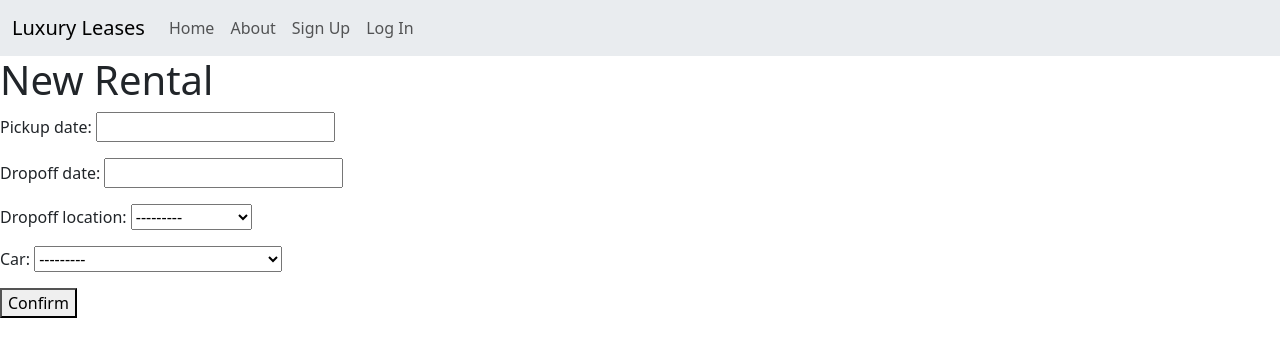
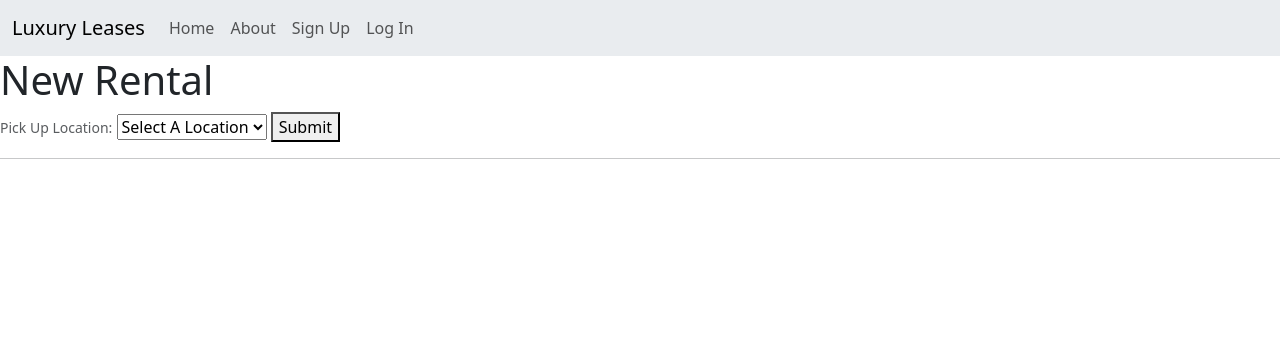
Before and after one commit to Peng2558/luxuryleases, a Django app: page /rentals/create in a window 1280 px wide. Shown: the top 357 px of the page. Run offline with Django 5.2, Linux system fonts and the light colour scheme; tables that the repository leaves empty hold one stand-in row (values such as "Sample post").

Commit message:
adds changes to rental form

```diff
--- a/main_app/templates/main_app/rental_form.html
+++ b/main_app/templates/main_app/rental_form.html
@@ -1,11 +1,67 @@
 {% extends "base.html" %}
 
 {% block content %}
+<style>
+    #tutorial {
+        visibility: hidden;
+    }
+</style>
+
 <h1>New Rental</h1>
 
-<form action="" method="POST">
+
+<form id="select" action="" method="POST">
     {% csrf_token %}
-    {{form.as_p}}
-    <button type="submit">Confirm</button>
+    <label class="form-text">Pick Up Location:</label>
+    <select id="pul" name="select_store">
+        <option value="">Select A Location</option>
+        {% for store in stores %}
+            {% if request.GET.select_store == store.id %}
+                <option selected value="{{ store.id }}">{{ store.name }}</option>
+            {% else %}
+                <option value="{{ store.id }}">{{ store.name }}</option>
+            {% endif %}
+        {% endfor %}
+    </select>
+    <button type="submit">Submit</button>
 </form>
+<hr>
+
+<form id="tutorial" action="" method="POST">
+    {% csrf_token %}
+    <label class="form-text">Drop Off:</label>
+    <select name="dropoff_location">
+        <option value="">Select A Location</option>
+        {% for store in stores %}
+            <option value="{{ store.id }}">{{ store.name }}</option>
+        {% endfor %}
+        <button type="submit">Submit</button>
+    </select>
+    <label class="form-text">Car</label>
+    <select name="cars">
+        {% for car in cars %}
+            {% if car.current_store_id == 1 %}
+                <option value="{{ car.id }}">{{ car.make }}</option>
+            {% endif %}
+        {% endfor %}
+        <button type="submit">Submit</button>
+    </select>
+<br><br>
+<button type="submit">Confirm</button>
+</form>
+
+<form id="guess" name="guess"></form>
+
+<script>
+    const el = document.getElementById('select');
+    const box = document.getElementById('tutorial');
+    const guess = document.getElementById('guess')
+    const textEl = document.getElementById('pul');
+    el.addEventListener('change', function handleChange(event) {
+        box.style.visibility = 'visible';
+        text = textEl.options[textEl.selectedIndex].value;
+        guess.innerText = text;
+    });
+</script>
+
 {% endblock %}
--- a/main_app/urls.py
+++ b/main_app/urls.py
@@ -6,7 +6,7 @@
     path('accounts/signup/', views.signup, name='signup'),
     path('about/', views.about, name='about'),
     path('cars/',views.cars_index, name='cars_index'),
-    path('rentals/create', views.RentalCreate.as_view(),name='rentals_create')
+    path('rentals/create', views.rentals_create,name='rentals_create')
 
 
 ]
--- a/main_app/views.py
+++ b/main_app/views.py
@@ -28,15 +28,15 @@
       'cars':cars
   })
 
-class RentalCreate(CreateView):
-    model = Rental
-    fields = ['pickup_date','dropoff_date','dropoff_location','car']
 
-    def form_valid(self, form):
-        form.instance.user = self.request.user
-        return super().form_valid(form)
-
-
+def rentals_create(request):
+    stores = Store.objects.all()
+    cars = Car.objects.all()
+    print(f'{request.GET}')
+    return render(request, 'main_app/rental_form.html/', {
+            'stores': stores,
+            'cars': cars
+    })
 
 
 def signup(request):
```
